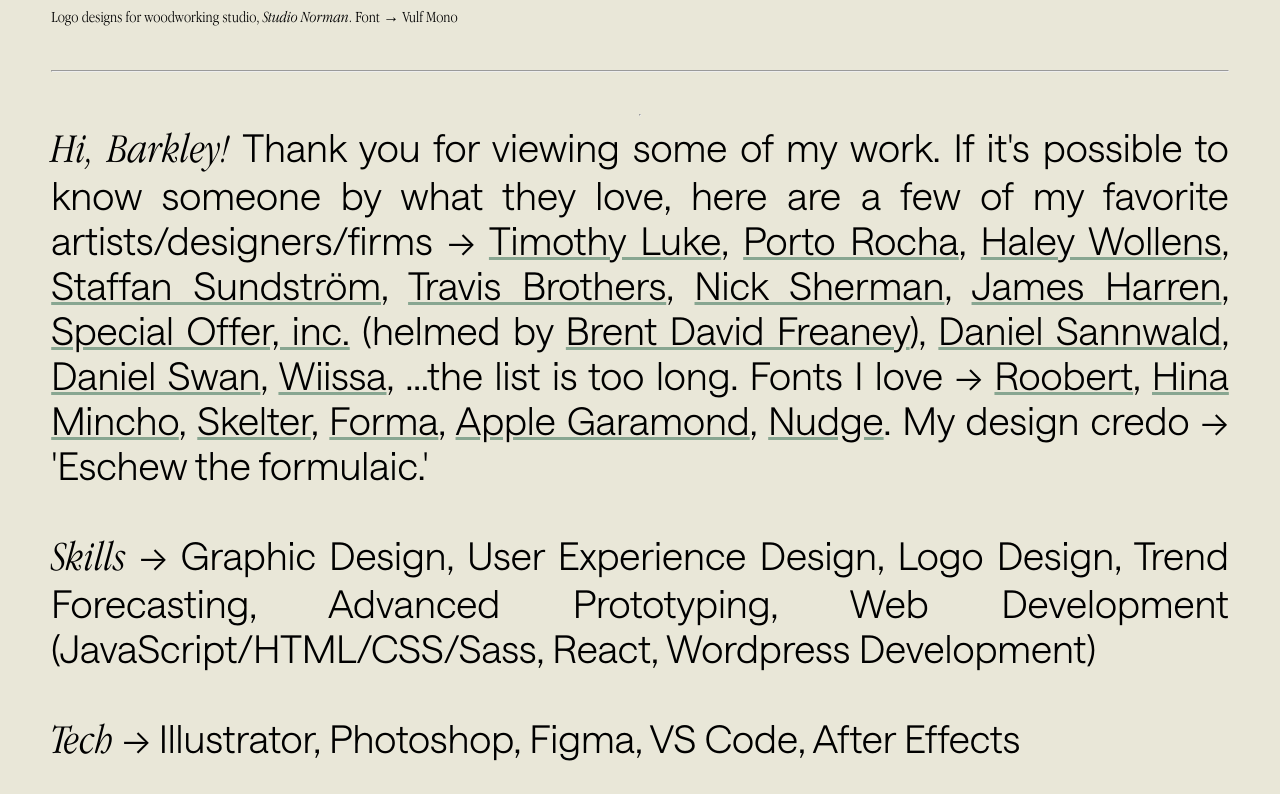
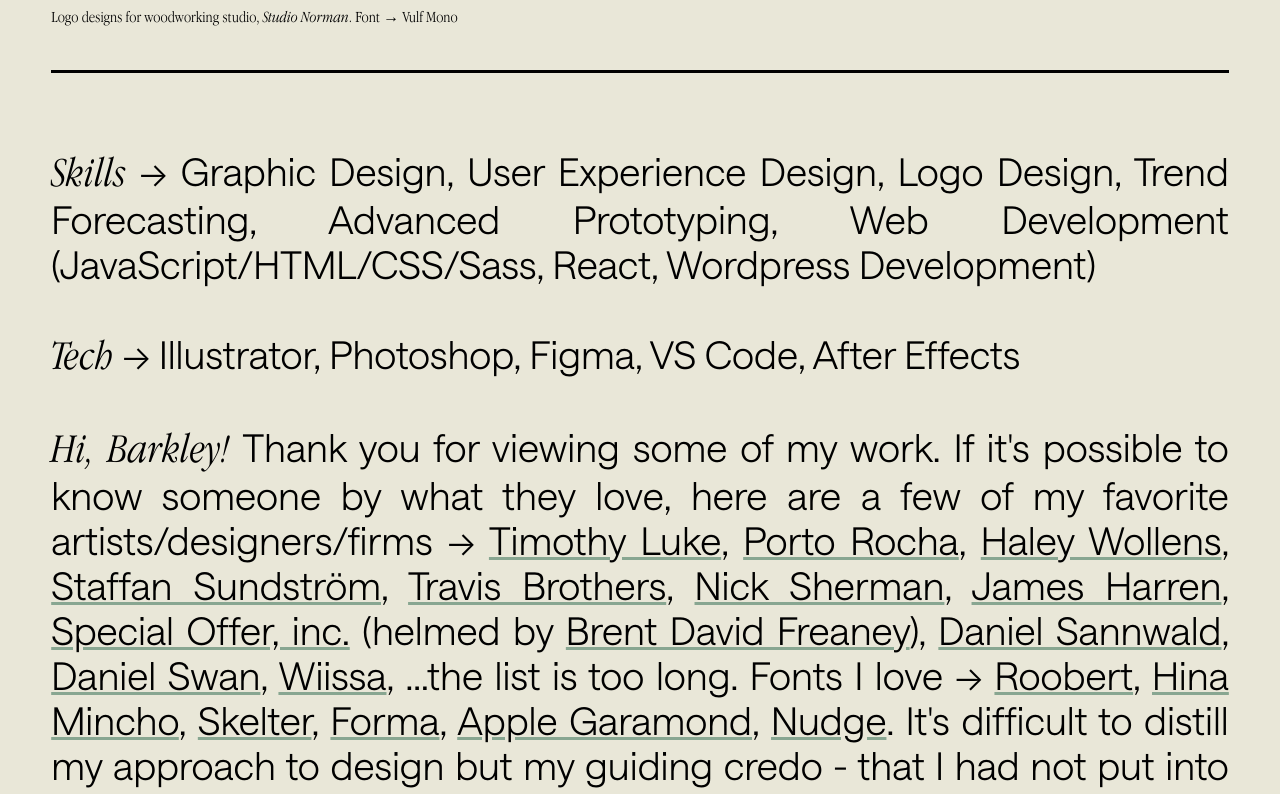
Before and after one commit to sucrete/p4bmk2, a Next.js app: page / in a window 1280 px wide. Shown: the part 7466-8260 px from the top of the page. Built offline with nearby package versions, Linux system fonts and the light colour scheme; a web font is replaced by a local one.

Commit message:
adjusted panes for mobile. fixed resume. moved salutory paragraph

```diff
--- a/pages/index.js
+++ b/pages/index.js
@@ -120,6 +120,18 @@
         <hr />
         <div className="descripsh descripsh--2">
           <div className="detailsContainer">
+            <div>
+              <span className="_1">Skills</span> → Graphic Design, User
+              Experience Design, Logo Design, Trend Forecasting, Advanced
+              Prototyping, Web Development {"("}
+              JavaScript/HTML/CSS/Sass, React, Wordpress Development{")"}
+            </div>
+            <br />
+            <div>
+              <span className="_1">Tech</span> → Illustrator, Photoshop, Figma,
+              VS Code, After Effects
+            </div>
+            <br />
             <div>
               <span className="_1">Hi, Barkley!</span> Thank you for viewing
               some of my work. If it
@@ -244,22 +256,13 @@
               >
                 Nudge
               </span>
-              . My design credo → {"'"}Eschew the formulaic.{"'"}
+              . It{"'"}s difficult to distill my approach to design but my
+              guiding credo - that I had not put into words until writing this -
+              is
+              {" '"}give beauty, novelty, or a ratio of both{"'"}. Thank you,
+              again.
             </div>
             <br />
-            <div>
-              <span className="_1">Skills</span> → Graphic Design, User
-              Experience Design, Logo Design, Trend Forecasting, Advanced
-              Prototyping, Web Development {"("}
-              JavaScript/HTML/CSS/Sass, React, Wordpress Development{")"}
-            </div>
-            <br />
-            <div>
-              <span className="_1">Tech</span> → Illustrator, Photoshop, Figma,
-              VS Code, After Effects
-            </div>
-            <br />
-
             {/* <div className="businessContainer subcontainer">
               <h3 className="bskillz">business</h3>
               <ul>
--- a/styles/globals.css
+++ b/styles/globals.css
@@ -17,6 +17,14 @@
   box-sizing: border-box;
 }
 
+hr {
+  border: none;
+  border-top: 3px solid black;
+}
+hr:first-of-type {
+  margin-top: 30px;
+}
+
 .bigdiv {
   background-color: rgb(233, 231, 216);
   padding: 4vw;
@@ -30,13 +38,6 @@
 }
 .bigdiv .topBox .name {
   height: 40px;
-}
-.bigdiv .topBox hr {
-  border: none;
-  border-top: 3px solid black;
-}
-.bigdiv .topBox hr:first-of-type {
-  margin-top: 30px;
 }
 .bigdiv .topBox .barkFloat {
   display: flex;
@@ -262,10 +263,11 @@
 
 @media (max-width: 750px) {
   .pane {
-    margin-top: 8vw !important;
+    margin-top: 5vw !important;
+    height: unset;
   }
-  .pane:last-of-type {
-    margin-bottom: 5vw;
+  .pane .imagesContainer {
+    height: 69.5vw;
   }
 }
 .liImage:after {
--- a/styles/globals.scss
+++ b/styles/globals.scss
@@ -88,6 +88,13 @@
 * {
   box-sizing: border-box;
 }
+hr {
+  border: none;
+  border-top: 3px solid black;
+  &:first-of-type {
+    margin-top: 30px;
+  }
+}
 
 .bigdiv {
   background-color: rgb(233, 231, 216);
@@ -101,13 +108,7 @@
     .name {
       height: 40px;
     }
-    hr {
-      border: none;
-      border-top: 3px solid black;
-      &:first-of-type {
-        margin-top: 30px;
-      }
-    }
+
     .barkFloat {
       display: flex;
       flex-direction: row;
@@ -359,10 +360,14 @@
 }
 @media (max-width: 750px) {
   .pane {
-    margin-top: 8vw !important;
-    &:last-of-type {
-      margin-bottom: 5vw;
+    margin-top: 5vw !important;
+    height: unset;
+    .imagesContainer {
+      height: 69.5vw;
     }
+    // &.votr {
+    //   margin-top: 14vw !important;
+    // }
   }
 }
 .liImage:after {
```
Also changed, not shown: 2 other files (tests, documents, lock files or other folders).
